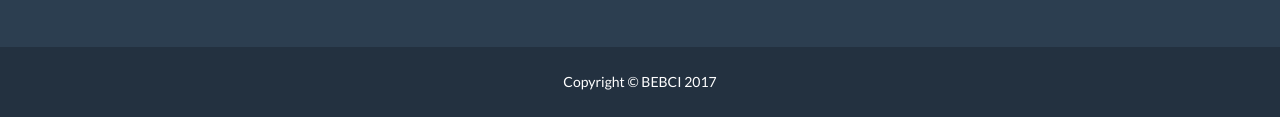
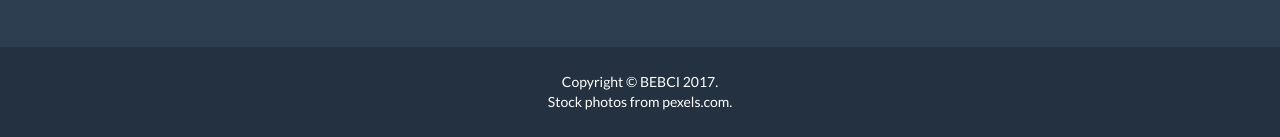
Before and after one commit to remram44/bebci-website, a website: page index.html in a window 1280 px wide. Shown: the part 2406-2543 px from the top of the page. Drawn offline with Linux system fonts and the light colour scheme.

Commit message:
Add attribution for pexels.com

```diff
--- a/index.html
+++ b/index.html
@@ -218,7 +218,8 @@
             <div class="container">
                 <div class="row">
                     <div class="col-lg-12">
-                        Copyright &copy; BEBCI 2017
+                        Copyright &copy; BEBCI 2017.</br>
+                        Stock photos from <a style="color: white;" href="https://www.pexels.com/">pexels.com</a>.
                     </div>
                 </div>
             </div>
```
